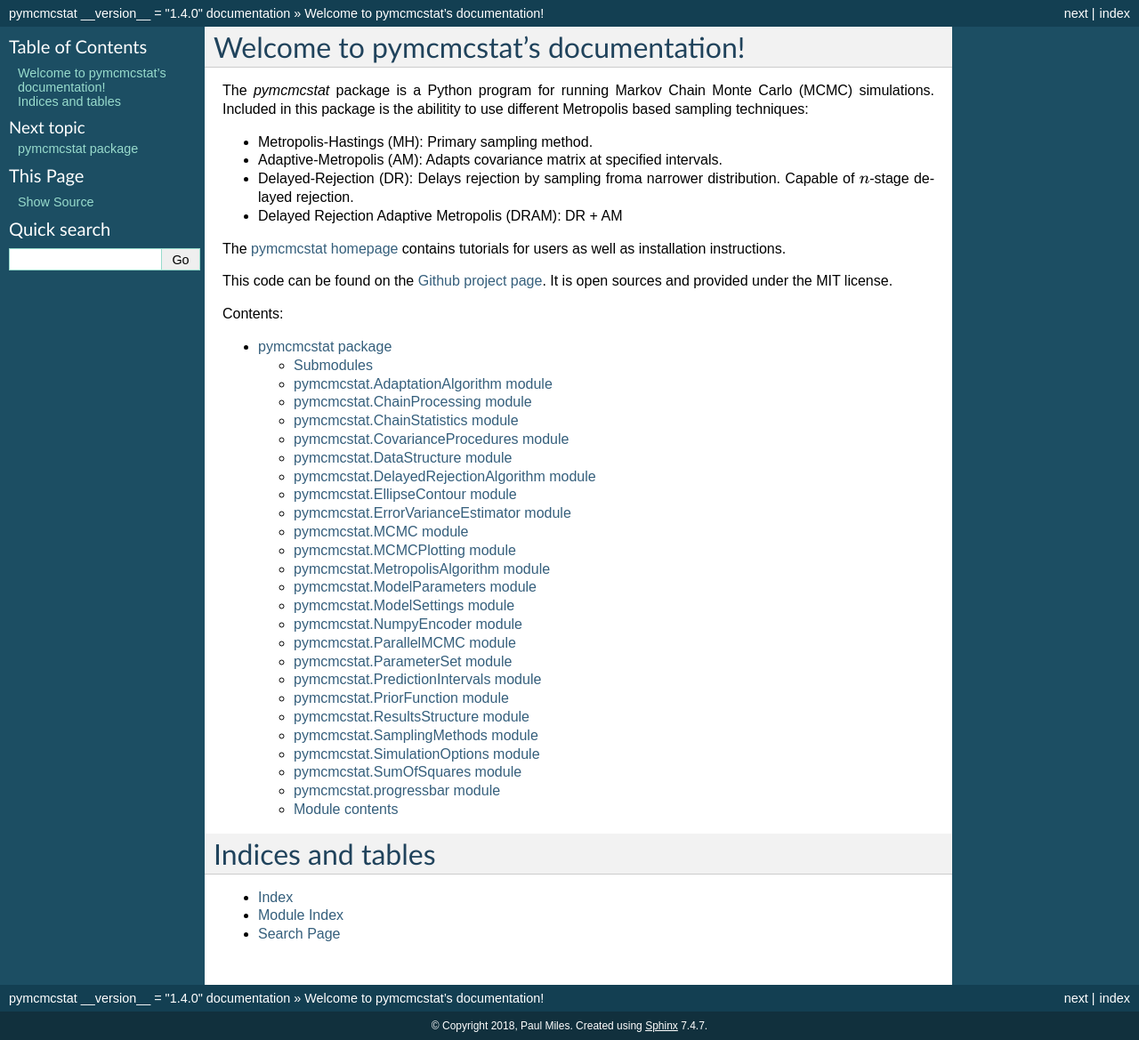
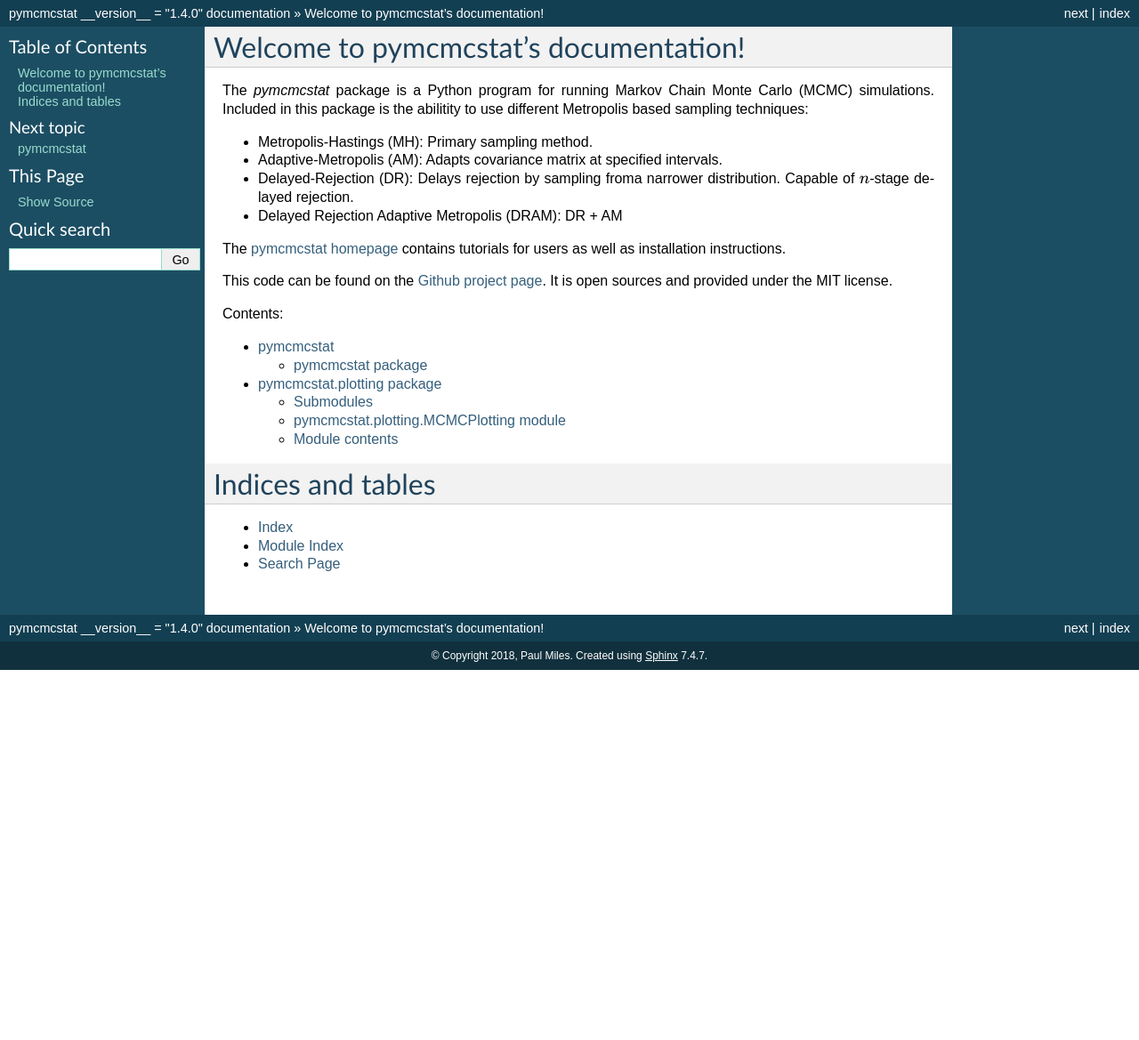
Before and after one commit to prmiles/pymcmcstat, a Sphinx documentation site: the page built from doc/source/index.rst, in a window 1280 px wide. Shown: the whole page at 89% size. Built offline with Sphinx 7.4.7, drawn with Linux system fonts in a browser that asks for light colours; formulas are drawn with MathJax 3; after the commit the page ends 900 px from its top, so only the background shows below that; some of the changed lines change nothing that is shown.

Commit message:
updated doc files including plotting submodule

```diff
--- a/doc/source/index.rst
+++ b/doc/source/index.rst
@@ -22,7 +22,8 @@ Contents:
 .. toctree::
    :maxdepth: 2
 
-   pymcmcstat
+   modules
+   pymcmcstat.plotting
 
 Indices and tables
 ==================
--- /dev/null
+++ b/doc/source/modules.rst
@@ -0,0 +1,7 @@
+pymcmcstat
+==========
+
+.. toctree::
+   :maxdepth: 4
+
+   pymcmcstat
--- /dev/null
+++ b/doc/source/pymcmcstat.plotting.rst
@@ -0,0 +1,22 @@
+pymcmcstat.plotting package
+===========================
+
+Submodules
+----------
+
+pymcmcstat.plotting.MCMCPlotting module
+---------------------------------------
+
+.. automodule:: pymcmcstat.plotting.MCMCPlotting
+    :members:
+    :undoc-members:
+    :show-inheritance:
+
+
+Module contents
+---------------
+
+.. automodule:: pymcmcstat.plotting
+    :members:
+    :undoc-members:
+    :show-inheritance:
--- a/doc/source/pymcmcstat.rst
+++ b/doc/source/pymcmcstat.rst
@@ -72,14 +72,6 @@ pymcmcstat.MCMC module
 ----------------------
 
 .. automodule:: pymcmcstat.MCMC
-    :members:
-    :undoc-members:
-    :show-inheritance:
-
-pymcmcstat.MCMCPlotting module
-------------------------------
-
-.. automodule:: pymcmcstat.MCMCPlotting
     :members:
     :undoc-members:
     :show-inheritance:
```
